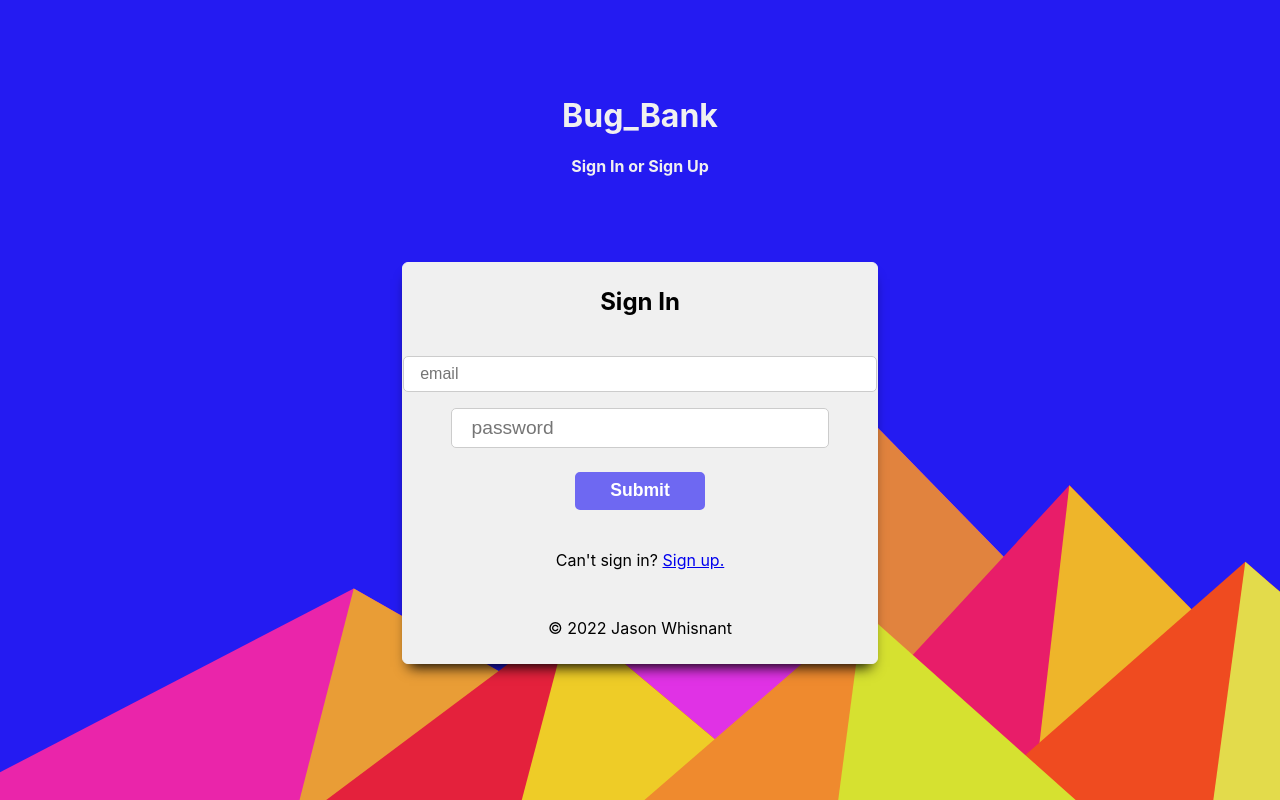
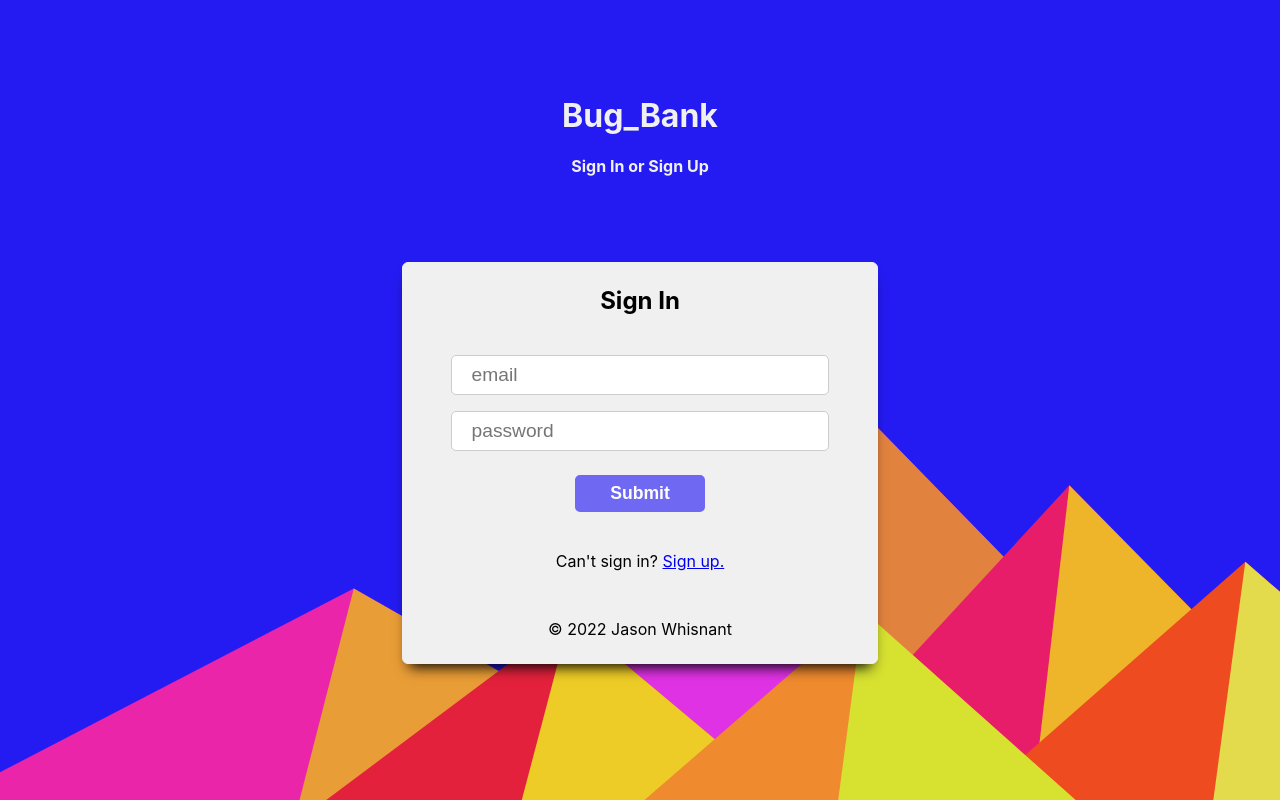
Before and after one commit to Tasups/bug-tracker-frontend, a React (Create React App) app: page / in a window 1280 px wide. Built offline with nearby package versions, Linux system fonts and the light colour scheme.

Commit message:
edit button working but now rewrites all other contributor values, looking into the toggleEditContributor function

```diff
--- a/src/App.css
+++ b/src/App.css
@@ -91,14 +91,14 @@ html,body {
 }
 
 .auth-card input {
-  width: 80%;
-  padding: 0.5rem 20px;
-  margin: 8px 0;
-  display: inline-block;
-  border: 1px solid #ccc;
-  border-radius: 5px;
-  box-sizing: border-box;
-  font-size: 1.2rem;
+  width: 80% !important;
+  padding: 0.5rem 20px !important;
+  margin: 8px 0 !important;
+  display: inline-block !important;
+  border: 1px solid #ccc !important;
+  border-radius: 5px !important;
+  box-sizing: border-box !important;
+  font-size: 1.2rem !important;
 }
 
 .auth-card button {
--- a/src/components/SignIn.js
+++ b/src/components/SignIn.js
@@ -24,6 +24,7 @@ const SignIn = () => {
               placeholder="email"
               // value={lastName}
               // onChange={lastNameChange}
+              className="signin-email"
               required
             />
             <label htmlFor="password" hidden="hidden">Password: </label>
--- a/src/components/admin/Admin.js
+++ b/src/components/admin/Admin.js
@@ -88,7 +88,57 @@ const Admin = () => {
 
       {
         openEditContributor &&
-        <h1>OPEN EDIT CONTRIBUTOR MODAL HERE</h1>
+        <section className="dashboard-project-modal">
+            <h2>Edit Contributor</h2>
+            <form onSubmit={editContributor} autoComplete="off">
+              <label htmlFor="contributor-name">Contributor's Name: </label>
+              <input
+                type="text"
+                id="contributor-name"
+                name="conttributor-name"
+                value={newContributorName}
+                onChange={contributorNameChange}
+                required
+              />
+              <label htmlFor="contributor-email">Contributor's Email: </label>
+              <input
+                type="email"
+                id="contributor-email"
+                name="contributor-email"
+                value={newContributorEmail}
+                onChange={contributorEmailChange}
+                required
+              />
+              <label htmlFor="contributor-phone">Contributors's Phone Number: </label>
+              <input
+                type="tel"
+                id="contributor-phone"
+                name="contributor-phone"
+                value={newContributorPhone}
+                onChange={contributorPhoneChange}
+                required
+                style={{marginBottom: "0.5rem"}}
+              />
+              <label htmlFor="contributor-role">Contributor's Role: </label>
+              <select
+                name="contributor-role"
+                onChange={contributorRoleChange}
+                className="contributor-role"
+              >
+                <option value="">select contributor role</option>
+                <option value="administrator">Administrator</option>
+                <option value="developer">Developer</option>
+              </select>
+              <div className="dashboard-project-modal-btns">
+                <button className="submit-modalBtn" type="submit">
+                  Submit
+                </button>
+                <button className="cancel-modalBtn" onClick={toggleEditContributor}>
+                  Cancel
+                </button>
+              </div>
+            </form>
+          </section>
       }
 
       <div className="admin-container">
--- a/src/components/admin/Personnel.js
+++ b/src/components/admin/Personnel.js
@@ -34,7 +34,7 @@ const ProjectTeam = (props) => {
                   <td>
                     <button
                       className="personnel-editbtn"
-                      onClick={(e) => props.toggleEditContributor}
+                      onClick={(e) => props.toggleEditContributor(e, person.id)}
                     >
                       <FontAwesomeIcon className="faEdit-btn" icon={faPenToSquare} />
                     </button>
--- a/src/context/DataContext.js
+++ b/src/context/DataContext.js
@@ -239,6 +239,18 @@ export const DataProvider = ({ children }) => {
     setContributors(newContributorsList)
   }
 
+  const editContributor = (e, id) => {
+    e.preventDefault()
+    const editedContributors = contributors.map(contributor => {
+      if (id === contributor.id) {
+        return { ...contributor, name: newContributorName, email: newContributorEmail, phone: newContributorPhone, role: newContributorRole
+        }
+      } return contributors
+      })
+    setContributors(editedContributors)
+    toggleEditContributor()
+  }
+
   const addNewContributor = (e) => {
     e.preventDefault();
     const newContributor = {
@@ -262,18 +274,6 @@ export const DataProvider = ({ children }) => {
     setNewContributorRole("");
     toggleAddContributor();
   }
-
-  const editContributor = (id) => {
-    const editedContributors = contributors.map(contributor => {
-      if (id === contributor.id) {
-        return { ...contributor, email: newContributorEmail, phone: newContributorPhone, role: newContributorRole
-        }
-      } return contributors
-      })
-    setContributors(editedContributors)
-    toggleEditContributor()
-  }
-
 
 
   return (
```
